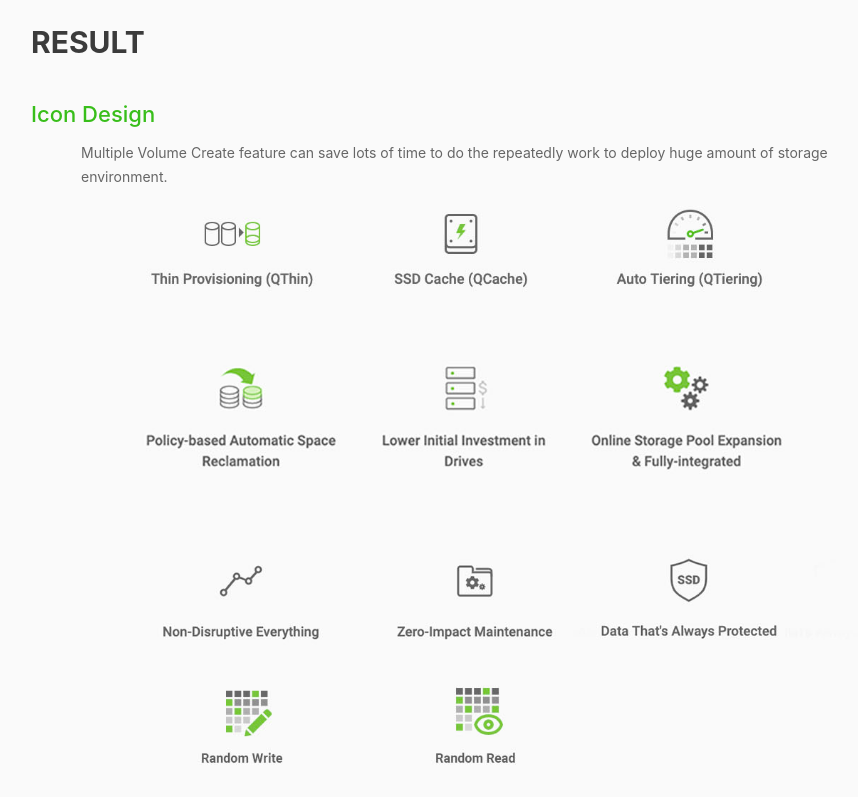
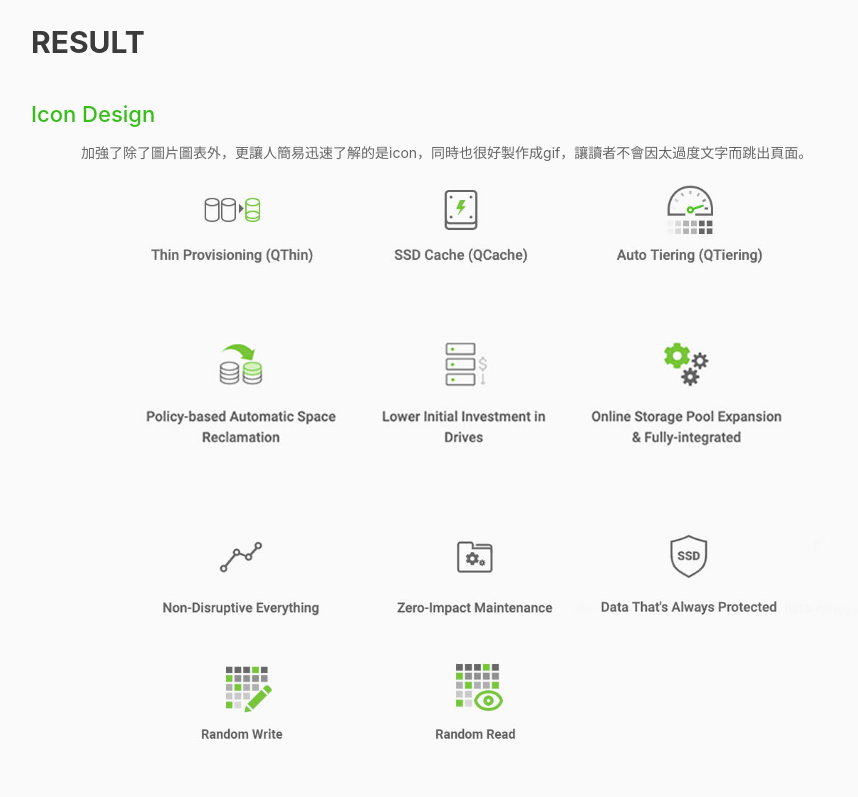
Before and after one commit to SherryL3/SherryL3.github.io, a plain HTML site: page qsanindex.html in a window 1280 px wide. Shown: the part 2000-2797 px from the top of the page, without its empty margins (179-1037 px from the left). Drawn offline with nearby package versions, Linux system fonts and the light colour scheme.

Commit message:
Update qsanindex.html

```diff
--- a/qsanindex.html
+++ b/qsanindex.html
@@ -28,9 +28,6 @@
 
 </script>
 <body>
-    <div class="mail-btn">
-        <div class="up" id="up"></div>
-    </div>
 
 <section>
     <div class="pg1-outer-container">
@@ -124,7 +121,7 @@
                 <p class="pg4-title"><qlan key="PG4_TITLE1">RESULT</qlan></p>
                 <p class="pg4-funtitle"><qlan key="PG4_FUNTITLE1">Icon Design</qlan></p>
                 <p class="pg4-p"><qlan key="PG4_CONTENT1">
-                        Multiple Volume Create feature can save lots of time to do the repeatedly work to deploy huge amount of storage environment.
+                        加強了除了圖片圖表外，更讓人簡易迅速了解的是icon，同時也很好製作成gif，讓讀者不會因太過度文字而跳出頁面。
                 </qlan></p>
             <div class="pg4-img1">
                     <img src="img/qsanimg/icons.jpg">
@@ -145,7 +142,7 @@
         <div class="page-container-5">
             <p class="pg5-funtitle"><qlan key="PG5_FUNTITLE1">Landing page</qlan></p>
             <p class="pg5-p"><qlan key="PG4_CONTENT1">
-                    Multiple Volume Create feature can save lots of time to do the repeatedly work to deploy huge amount of storage environment.
+                    以下是在工作期間負責的landing page。
             </qlan></p>
         <div class="pg5-img1">
                 <img src="img/qsanimg/web.png">
@@ -159,7 +156,7 @@
             <p class="pg6-title"><qlan key="pg6_TITLE1">MARKETING</qlan></p>
             <p class="pg6-funtitle"><qlan key="pg6_FUNTITLE1">Banner Design</qlan></p>
             <p class="pg6-p"><qlan key="pg6_CONTENT1">
-                    Multiple Volume Create feature can save lots of time to do the repeatedly work to deploy huge amount of storage environment.
+                    行銷上除了是小編，也負責設計各social media的banner和文章圖。
             </qlan></p>
             <div class="container">
                 <div class="row">
```
